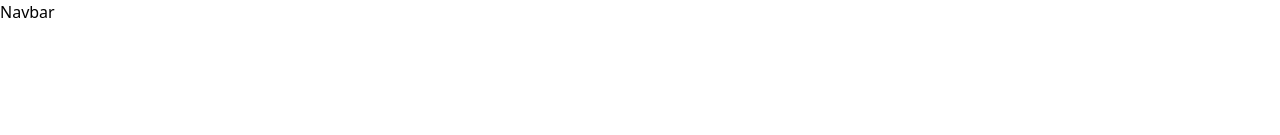
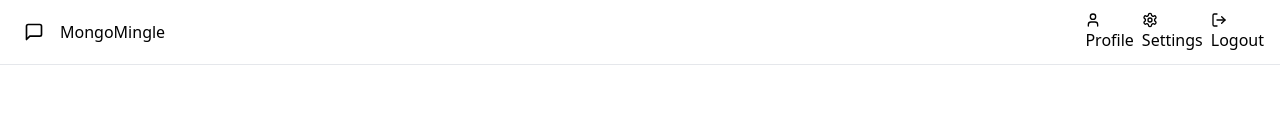
Before and after one commit to ap88020/MongoMingle, a React (Vite) app in the folder Frontend/MongoMingle/: page /signup in a window 1280 px wide. Shown: the top 135 px of the page. Built offline with nearby package versions, Linux system fonts and the light colour scheme; no server answers.

Commit message:
created Navarbar with property Logo, profile, setting or logout and worked on signup and logout end point and wrote signup and logout funciotn in authStor.jsx using zustand library

```diff
--- a/Frontend/MongoMingle/src/App.jsx
+++ b/Frontend/MongoMingle/src/App.jsx
@@ -8,20 +8,20 @@ import Profile from './pages/Profile';
 import HomePage from './pages/Home';
 
 import { Loader } from 'lucide-react';
+import {Toaster} from 'react-hot-toast';
 import { useAuthStore } from './store/useAuthStore';
+
 
 const App = () => {
   const { authUser, checkAuth, isCheckingAuth } = useAuthStore();
 
-  // Run the authentication check once on component mount
   useEffect(() => {
     checkAuth();
   }, [checkAuth]);
 
-  console.log('authUser:', authUser); // Debugging: Check the authUser state
-  console.log('isCheckingAuth:', isCheckingAuth); // Debugging: Check if we are still loading
+  console.log('authUser:', authUser);
+  console.log('isCheckingAuth:', isCheckingAuth);
 
-  // Show loader until the authentication check is complete
   if (isCheckingAuth) {
     return (
       <div className="flex items-center justify-center h-screen">
@@ -34,7 +34,6 @@ const App = () => {
     <div>
       <Navbar />
       <Routes>
-        {/* Conditionally render HomePage or redirect to login */}
         <Route
           path="/"
           element={authUser ? <HomePage /> : <Navigate to="/login" />}
@@ -44,6 +43,7 @@ const App = () => {
         <Route path="/setting" element={<SettingPage />} />
         <Route path="/profile" element={authUser ? <Profile /> : < Navigate to={"/login"} /> } />
       </Routes>
+      < Toaster />
     </div>
   );
 }
--- a/Frontend/MongoMingle/src/components/Navbar.jsx
+++ b/Frontend/MongoMingle/src/components/Navbar.jsx
@@ -1,10 +1,55 @@
 import React from 'react'
+import { useAuthStore } from '../store/useAuthStore';
+import { Link } from 'react-router-dom';
+import { LogOut, MessageSquare, Settings, User } from 'lucide-react';
 
 const Navbar = () => {
-  // const { authUser } = useAuthStore();
+  const { logout , authUser } = useAuthStore();
 
   return (
-    <div>Navbar</div>
+    <header className='border-base-100  border-b  bg-base-300 w-full top-0 z-40 backdrop-blur-lg bg-base-100/80'>
+        <div className='container mx-auto px-4 p-8 h-6'>
+          <div className='flex items-center justify-between h-full'>
+              <Link
+               to="/"
+               className='flex items-center gap-2 hover:opacity-80 transition-all'
+               >
+                  <div
+                   className='bg-primary/10 size-9 rounded-lg flex items-center justify-center'
+                  >
+                    < MessageSquare className='w-5 h-5 text-primary' />
+                  </div>
+                    <h1>MongoMingle</h1>
+              </Link>
+              <div className='flex items-center gap-2'>
+                <Link
+                  to={"/settings"}
+                  className={`btn btn-sm gap-2 transition-colors`}
+                >
+                  < User className='w-4 h-4' />
+                  <span className='hidden sm:inline'>Profile</span>
+                </Link>
+                <Link
+                  to={"/profile"}
+                  className={`btn btn-sm gap-2 transition-colors`}
+                >
+                  < Settings className='w-4 h-4' />
+                  <span className='hidden sm:inline'>Settings</span>
+                </Link>
+                <Link
+                  to={"/Login"}
+                  className={`btn btn-sm gap-2 transition-colors`}
+                >
+                  < LogOut
+                    className='w-4 h-4'
+                    onClick={() => logout()}
+                  />
+                  <span className='hidden sm:inline'>Logout</span>
+                </Link>
+              </div>
+          </div>
+        </div>
+    </header>
   )
 }
 
--- a/Frontend/MongoMingle/src/lib/axios.js
+++ b/Frontend/MongoMingle/src/lib/axios.js
@@ -1,6 +1,6 @@
 import axios from 'axios';
 
 export const axiosInstance = axios.create({
-    baseURL : "http://localhost:5173/api",
+    baseURL : "http://localhost:3000/api",
     withCredentials : true,
 })
--- a/Frontend/MongoMingle/src/pages/Signup.jsx
+++ b/Frontend/MongoMingle/src/pages/Signup.jsx
@@ -3,6 +3,7 @@ import { Link } from 'react-router-dom';
 import { useAuthStore } from '../store/useAuthStore';
 import { Eye, EyeClosed, EyeClosedIcon, EyeOff, Loader2, Lock, Mail, MessageSquare, User } from 'lucide-react';
 import AuthImagePattern from '../components/AuthImagePattern';
+import toast from 'react-hot-toast';
 
 const Signup = () => {
   const [showPassword, setShowPassword] = useState(false);
@@ -12,10 +13,22 @@ const Signup = () => {
     password : ""
   });
   const {signup , isSigningUp} = useAuthStore();
-  const validateForm = () => {};
+  const validateForm = () => {
+    if(!formData.fullName.trim()) return toast.error("Full name is required");
+    if(!formData.email.trim()) return toast.error("Email is required");
+    const emailRegex = /^[^\s@]+@[^\s@]+\.[^\s@]+$/;
+    if(!emailRegex.test(formData.email)) return toast.error("Please enter a validate email");
+    if(!formData.password.trim()) return toast.error("Password is required");
+    if(formData.password.length < 6) return toast.error("Password must be atleast 6 characters");
+
+    return true;
+  };
 
   const submitHandler = (e) => {
     e.preventDefault();
+
+    const success = validateForm();
+    if(success === true) signup(formData);
   };
 
   return (
@@ -48,7 +61,7 @@ const Signup = () => {
                         type="text"
                         className={`input-borderd w-full pl-10 pt-2 pb-2 bg-transparent border border-white rounded`}
                         placeholder='John Doe'
-                        value={formData.value}
+                        value={formData.fullName}
                         onChange={(e) => setFormData({...formData, fullName : e.target.value})}
                        />
                     </div>
@@ -64,7 +77,7 @@ const Signup = () => {
                         type="email"
                         className={`input-borderd w-full pl-10 pt-2 pb-2 bg-transparent border border-white rounded`}
                         placeholder='John@gmail.com'
-                        value={formData.value}
+                        value={formData.email}
                         onChange={(e) => setFormData({...formData, email : e.target.value})}
                        />
                     </div>
@@ -80,10 +93,11 @@ const Signup = () => {
                         type={showPassword ? "text" : "password"}
                         className={`input-borderd w-full pl-10 pt-2 pb-2 bg-transparent border border-white rounded`}
                         placeholder='Password'
-                        value={formData.value}
+                        value={formData.password}
                         onChange={(e) => setFormData({...formData, password : e.target.value})}
                        />
                        <button
+                        type='button'
                         onClick={() => setShowPassword(!showPassword)}
                         className='absolute inset-y-0 right-2 pl-3 flex items-center'>
                         {showPassword ? < EyeOff className='size-5 text-base-content/40' /> : < Eye className='size-5 text-base-content/40' /> }
--- a/Frontend/MongoMingle/src/store/useAuthStore.js
+++ b/Frontend/MongoMingle/src/store/useAuthStore.js
@@ -1,5 +1,6 @@
 import { create } from 'zustand'
 import { axiosInstance } from '../lib/axios'
+import toast from 'react-hot-toast';
 
 export const useAuthStore = create ((set) => ({
     authUser : null,
@@ -25,7 +26,26 @@ export const useAuthStore = create ((set) => ({
           set({ isCheckingAuth: false });
         }
     },
-    signup : async () => {
-
+    signup : async (data) => {
+        set({isSigningUp : true});
+        try {
+          const res = await axiosInstance.post("/auth/signup",data);
+          set({authUser : res.data});
+          toast.success("Account created successfully");
+        } catch (error) {
+          toast.error(error.response?.data?.message || "Signup failed");
+          console.log(error.response?.data?.message || error.message);
+        } finally{
+          set({ isSigningUp : false });
+        }
+    },
+    logout : async () => {
+      try {
+        await axiosInstance.post("/auth/logout");
+        set({ authUser : null });
+        toast.success("Logged out successfully");
+      } catch (error) {
+        toast.error(error.response.data.message);
+      }
     }
 }))
```
